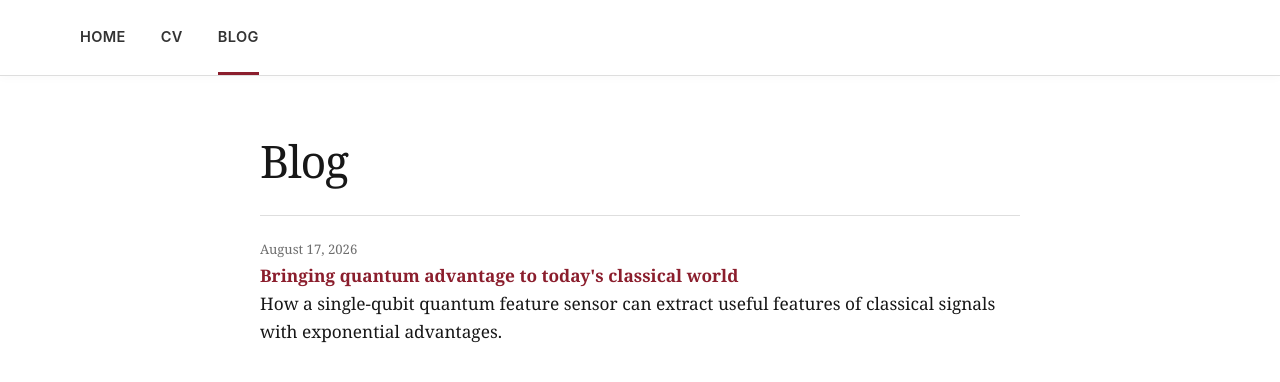
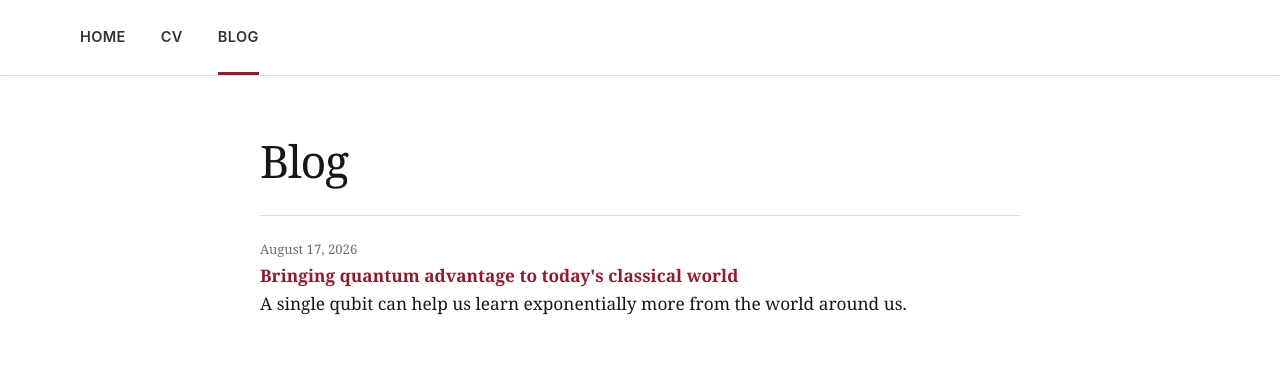
Before and after one commit to ishaan-kannan/ishaan-kannan.github.io, a Jekyll site: the page built from blog/index.html, in a window 1280 px wide. Shown: the top 382 px of the page. Built offline with Jekyll 4.4.1, drawn with Linux system fonts in a browser that asks for light colours.

Commit message:
Update 2026-08-17-bringing-quantum-advantage-to-todays-classical-world.md

```diff
--- a/_posts/2026-08-17-bringing-quantum-advantage-to-todays-classical-world.md
+++ b/_posts/2026-08-17-bringing-quantum-advantage-to-todays-classical-world.md
@@ -1,7 +1,7 @@
 ---
 layout: post
 title: "Bringing quantum advantage to today's classical world"
-description: "How a single-qubit quantum feature sensor can extract useful features of classical signals with exponential advantages."
+description: "A single qubit can help us learn exponentially more from the world around us."
 ---
 
 <!-- MathJax is loaded here so the inline mathematical notation in this post renders without requiring any site-wide changes. -->
```
